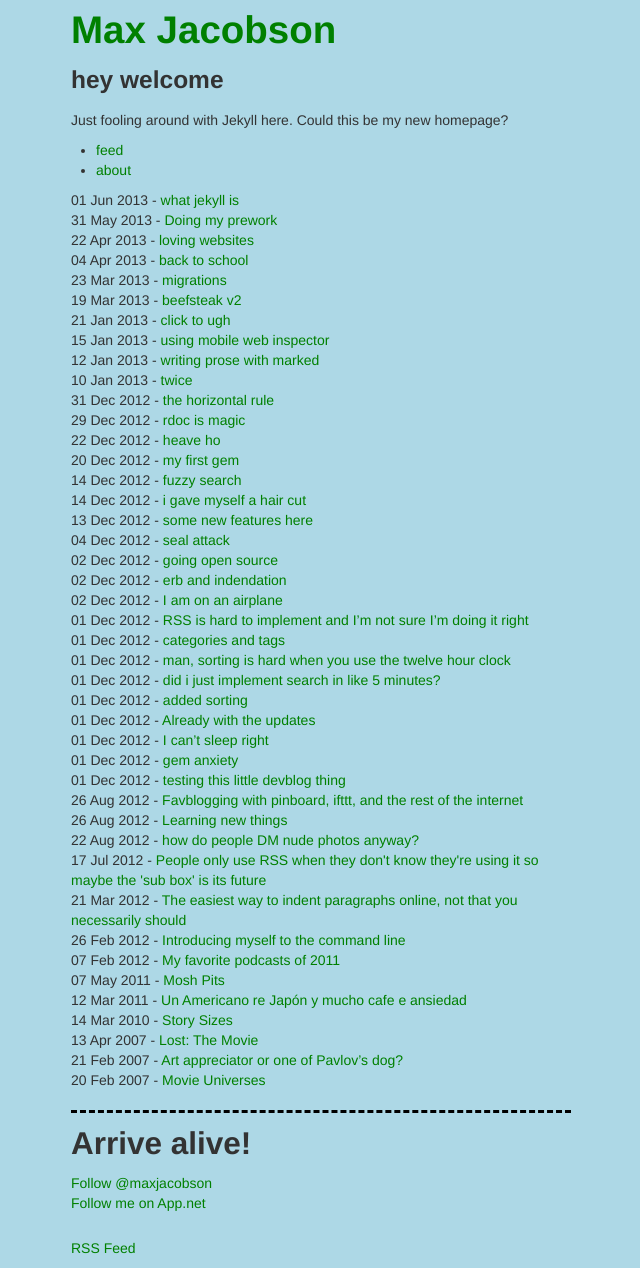
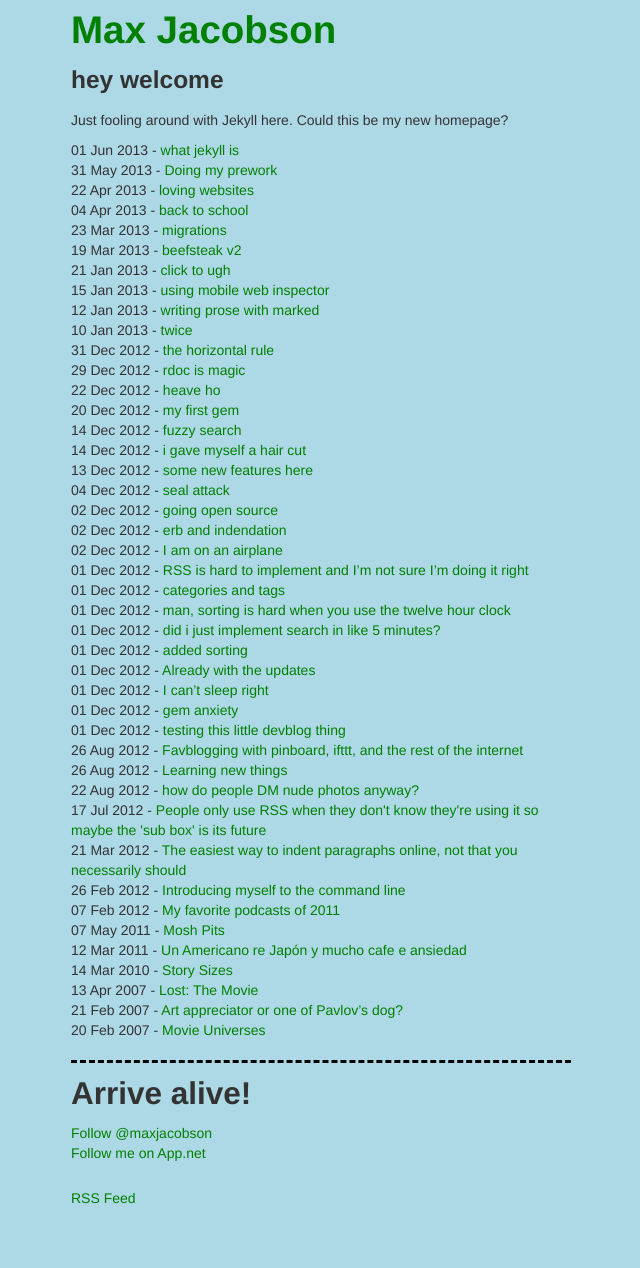
Before and after one commit to hardscrabble/hardscrabble.github.io, a Jekyll site: the page built from index.html, in a window 1280 px wide. Shown: the whole page, without its empty margins (319-959 px from the left). Built offline with Jekyll 4.4.1, drawn with Linux system fonts in a browser that asks for light colours; comment, search, counter and statistics services are not loaded; after the commit the page ends 1218 px from its top, so only the background shows below that; grey boxes are pictures that could not be loaded.

Commit message:
oops remove that from homepage...

```diff
--- a/index.html
+++ b/index.html
@@ -7,14 +7,6 @@
 
 <p>Just fooling around with Jekyll here. Could this be my new homepage?</p>
 
-<div class="pages">
-  <ul>
-    {% for page in site.my_pages %}
-      <li><a href="/{{page}}">{{page}}</a></li>
-    {% endfor %}
-  </ul>
-</div>
-
 <div class="posts">
   {% for post in site.posts %}
     <div class="post">
```
